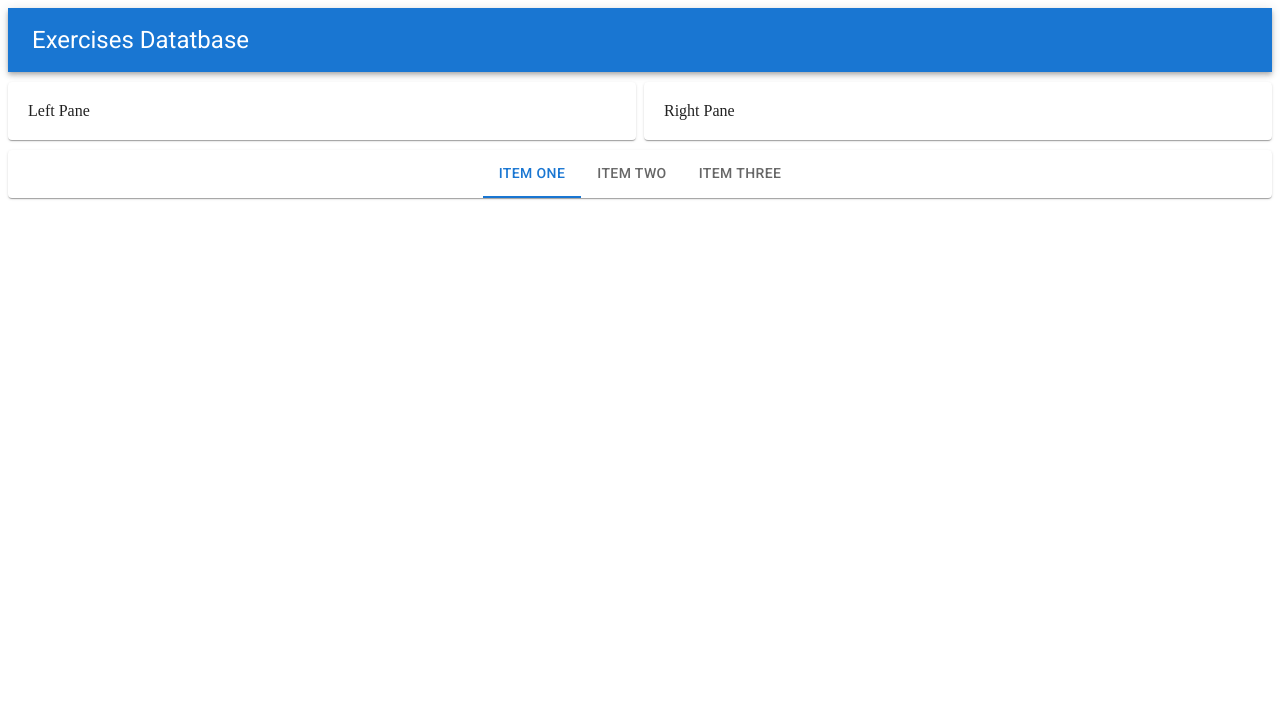
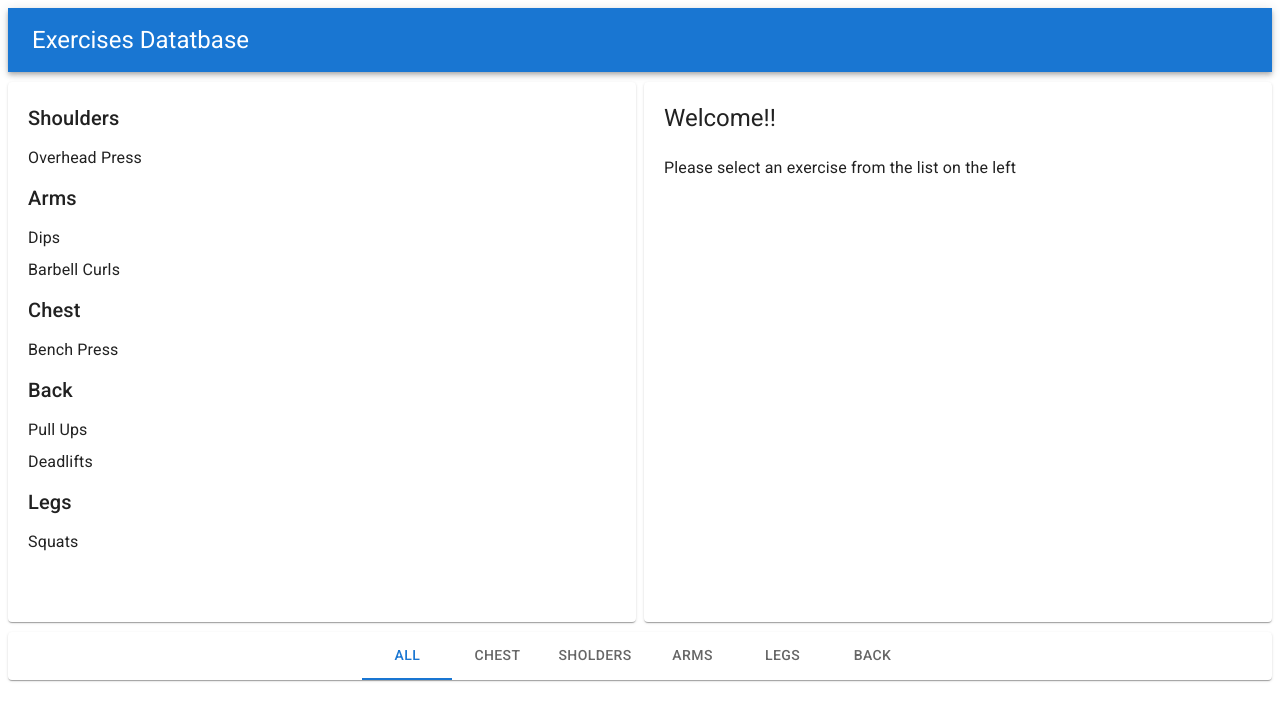
Before and after one commit to chukkydave/fitness_app, a React (Create React App) app: page / in a window 1280 px wide. Shown: the top 720 px of the page. Built offline with nearby package versions, Linux system fonts and the light colour scheme.

Commit message:
added the data store to display info

```diff
--- a/src/App.js
+++ b/src/App.js
@@ -4,18 +4,39 @@ import Typography from '@mui/material/Typography';
 import Textfield from '@mui/material/TextField';
 import { Header, Footer } from './Components/Layout';
 import Exercises from './Components/Layout/Exercises';
+import { muscles, exercises } from './store';
 
 export default function App() {
 	const [
-		exercises,
+		exer,
 		setExercises,
-	] = useState({ exercises: [], title: '' });
+	] = useState(exercises);
+
+	const getExerciseByMuscle = () => {
+		return Object.entries(
+			exer.reduce((exercises, exercise) => {
+				const { muscles } = exercise;
+
+				exercises[muscles] =
+					exercises[muscles] ? [
+						...exercises[muscles],
+						exercise,
+					] :
+					[
+						exercise,
+					];
+				return exercises;
+			}, {}),
+		);
+	};
+
+	const exercise = getExerciseByMuscle();
 
 	return (
 		<Fragment>
 			<Header />
-			<Exercises />
-			<Footer />
+			<Exercises exercises={exercise} />
+			<Footer muscles={muscles} />
 		</Fragment>
 	);
 }
--- a/src/Components/Layout/Exercises/index.js
+++ b/src/Components/Layout/Exercises/index.js
@@ -1,19 +1,48 @@
-import React from 'react';
-import { Grid, Paper } from '@mui/material';
-import Leftpane from './Leftpane';
-import Rightpane from './Rightpane';
+import React, { Fragment } from 'react';
+import { Grid, Paper, Typography, List, ListItem, ListItemText } from '@mui/material';
 
 const styles = {
 	paper: {
 		padding: 20,
 		marginTop: 10,
 		marginBottom: 10,
+		height: 500,
+		overflowY: 'auto',
 	},
 };
 
-export default (props) => (
+export default ({ exercises }) => (
 	<Grid container spacing={1}>
-		<Leftpane styles={styles} />
-		<Rightpane styles={styles} />
+		<Grid item sm>
+			<Paper style={styles.paper}>
+				{exercises.map(([ group, exercises
+				], index) => (
+					<Fragment>
+						<Typography
+							variant="h6"
+							style={{ textTransform: 'capitalize' }}
+							key={index}
+						>
+							{group}
+						</Typography>
+						<List component="ul">
+							{exercises.map(({ title }) => (
+								<ListItem disablePadding>
+									<ListItemText primary={title} />
+								</ListItem>
+							))}
+						</List>
+					</Fragment>
+				))}
+			</Paper>
+		</Grid>
+		<Grid item sm>
+			<Paper style={styles.paper}>
+				<Typography variant="h5">Welcome!!</Typography>
+				<Typography variant="subtitle1" style={{ marginTop: 20 }}>
+					Please select an exercise from the list on the left
+				</Typography>
+			</Paper>
+		</Grid>
 	</Grid>
 );
--- a/src/Components/Layout/Footer.js
+++ b/src/Components/Layout/Footer.js
@@ -1,7 +1,7 @@
 import React, { useState, SyntheticEvent } from 'react';
 import { Tabs, Tab, Paper } from '@mui/material';
 
-export default (props) => {
+export default ({ muscles, onSelect }) => {
 	const [
 		value,
 		setValue,
@@ -19,9 +19,8 @@ export default (props) => {
 				onChange={handleChange}
 				centered
 			>
-				<Tab label="Item One" />
-				<Tab label="Item Two" />
-				<Tab label="Item Three" />
+				<Tab label="All" />
+				{muscles.map((muscle, id) => <Tab key={id} label={muscle} />)}
 			</Tabs>
 		</Paper>
 	);
--- /dev/null
+++ b/src/store.js
@@ -0,0 +1,52 @@
+export const muscles = [
+	'chest',
+	'sholders',
+	'arms',
+	'legs',
+	'back',
+];
+
+export const exercises = [
+	{
+		id: 'overhead-press',
+		title: 'Overhead Press',
+		description: 'Delts exercise...',
+		muscles: 'shoulders',
+	},
+	{
+		id: 'dips',
+		title: 'Dips',
+		description: 'Triceps exercise...',
+		muscles: 'arms',
+	},
+	{
+		id: 'barbell-curls',
+		title: 'Barbell Curls',
+		description: 'Biceps exercise...',
+		muscles: 'arms',
+	},
+	{
+		id: 'bench-press',
+		title: 'Bench Press',
+		description: 'Chest exercise...',
+		muscles: 'chest',
+	},
+	{
+		id: 'pull-ups',
+		title: 'Pull Ups',
+		description: 'Back and biceps exercise...',
+		muscles: 'back',
+	},
+	{
+		id: 'deadlifts',
+		title: 'Deadlifts',
+		description: 'Back and leg exercise...',
+		muscles: 'back',
+	},
+	{
+		id: 'squats',
+		title: 'Squats',
+		description: 'Legs exercise...',
+		muscles: 'legs',
+	},
+];
```
